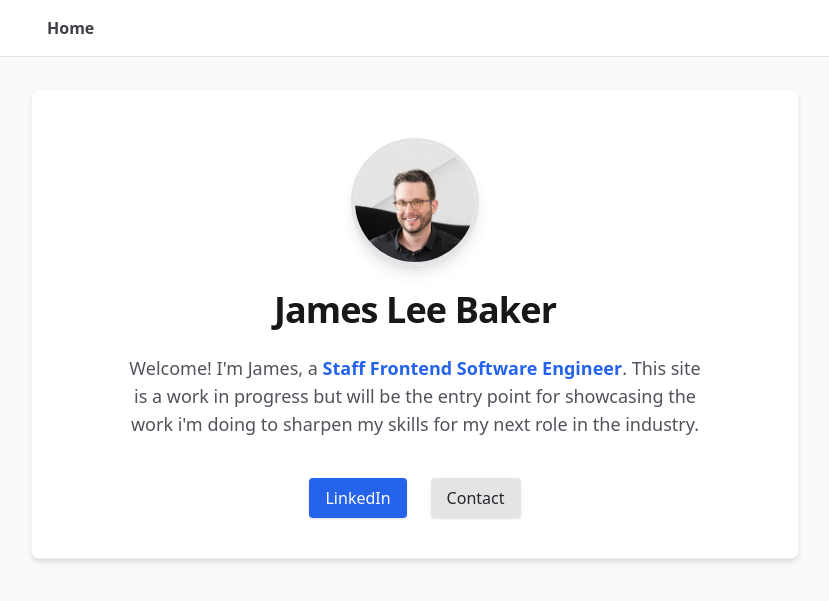
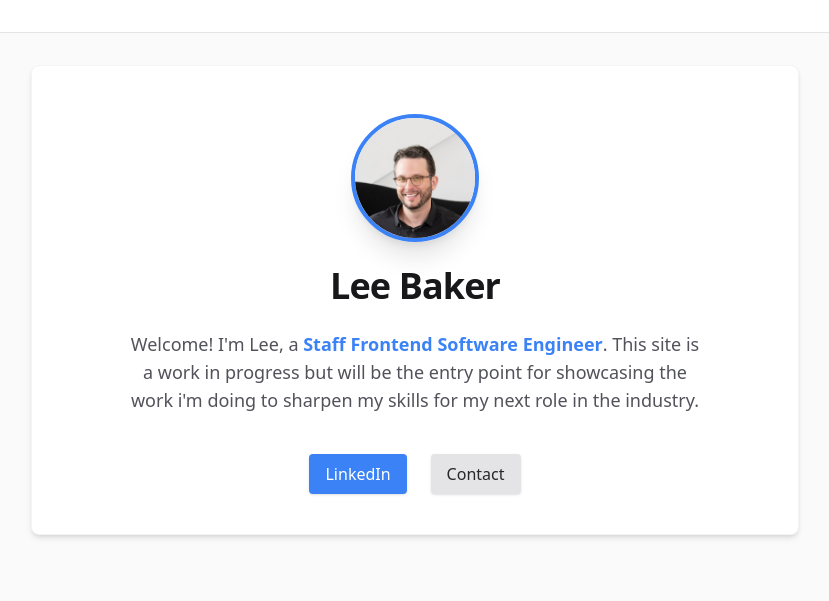
Before and after one commit to glorioustephan/glorioustephan.github.io, a Jekyll site: the page built from index.html, in a window 1280 px wide. Shown: the top 601 px of the page, without its empty margins (225-1054 px from the left). Built offline with Jekyll 4.4.1, drawn with Linux system fonts in a browser that asks for light colours; nearby versions of some CDN libraries.

Commit message:
Temporarily disabling the navigation

```diff
--- a/_data/navigation.yml
+++ b/_data/navigation.yml
@@ -1,5 +1,5 @@
-- title: Home
-  url: /
+# - title: Home
+#   url: /
 # - title: Resume
 #   url: /resume
 # - title: Aspirations
--- a/_layouts/default.html
+++ b/_layouts/default.html
@@ -12,7 +12,7 @@
 </head>
 <body class="bg-zinc-50 text-zinc-900 min-h-screen">
   <div class="w-full flex justify-center border-b border-zinc-200 bg-white/90 backdrop-blur-sm">
-    <nav class="w-full max-w-3xl flex flex-row items-center gap-6 px-4 py-4">
+    <nav class="w-full max-w-3xl flex flex-row items-center justify-center gap-6 px-4 py-4">
       {% for item in site.data.navigation %}
         <a href="{{ item.url }}" class="font-semibold text-zinc-700 hover:text-zinc-900 transition-colors">{{ item.title }}</a>
       {% endfor %}
--- a/index.html
+++ b/index.html
@@ -4,13 +4,13 @@ title: Home
 ---
 
 <div class="flex flex-col items-center gap-6 mt-2 mb-10">
-  <img src="headshot.png" alt="James Lee Baker headshot" class="w-32 h-32 rounded-full shadow-lg border-4 border-zinc-200 object-cover" />
-  <h1 class="text-4xl font-extrabold text-zinc-900 text-center tracking-tight">James Lee Baker</h1>
+  <img src="headshot.png" alt="James Lee Baker headshot" class="w-32 h-32 rounded-full shadow-xl border-4 border-blue-500 object-cover" />
+  <h1 class="text-4xl font-extrabold text-zinc-900 text-center tracking-tight">Lee Baker</h1>
   <div class="text-lg text-zinc-600 text-center max-w-xl">
-    Welcome! I'm James, a <span class="font-semibold text-blue-600">Staff Frontend Software Engineer</span>. This site is a work in progress but will be the entry point for showcasing the work i'm doing to sharpen my skills for my next role in the industry.
+    Welcome! I'm Lee, a <span class="font-semibold text-blue-500">Staff Frontend Software Engineer</span>. This site is a work in progress but will be the entry point for showcasing the work i'm doing to sharpen my skills for my next role in the industry.
   </div>
 </div>
 <div class="flex flex-row gap-6 justify-center mt-4">
-  <a href="https://www.linkedin.com/in/jamesleebaker" target="_blank" class="inline-flex items-center gap-2 px-4 py-2 rounded bg-blue-600 text-white font-medium shadow hover:bg-blue-700 transition">LinkedIn</a>
+  <a href="https://www.linkedin.com/in/jamesleebaker" target="_blank" class="inline-flex items-center gap-2 px-4 py-2 rounded bg-blue-500 text-white font-medium shadow hover:bg-blue-600 transition">LinkedIn</a>
   <a href="mailto:jamesleebaker@gmail.com" target="_blank" class="inline-flex items-center gap-2 px-4 py-2 rounded bg-zinc-200 text-zinc-800 font-medium shadow hover:bg-zinc-300 transition">Contact</a>
 </div>
```
